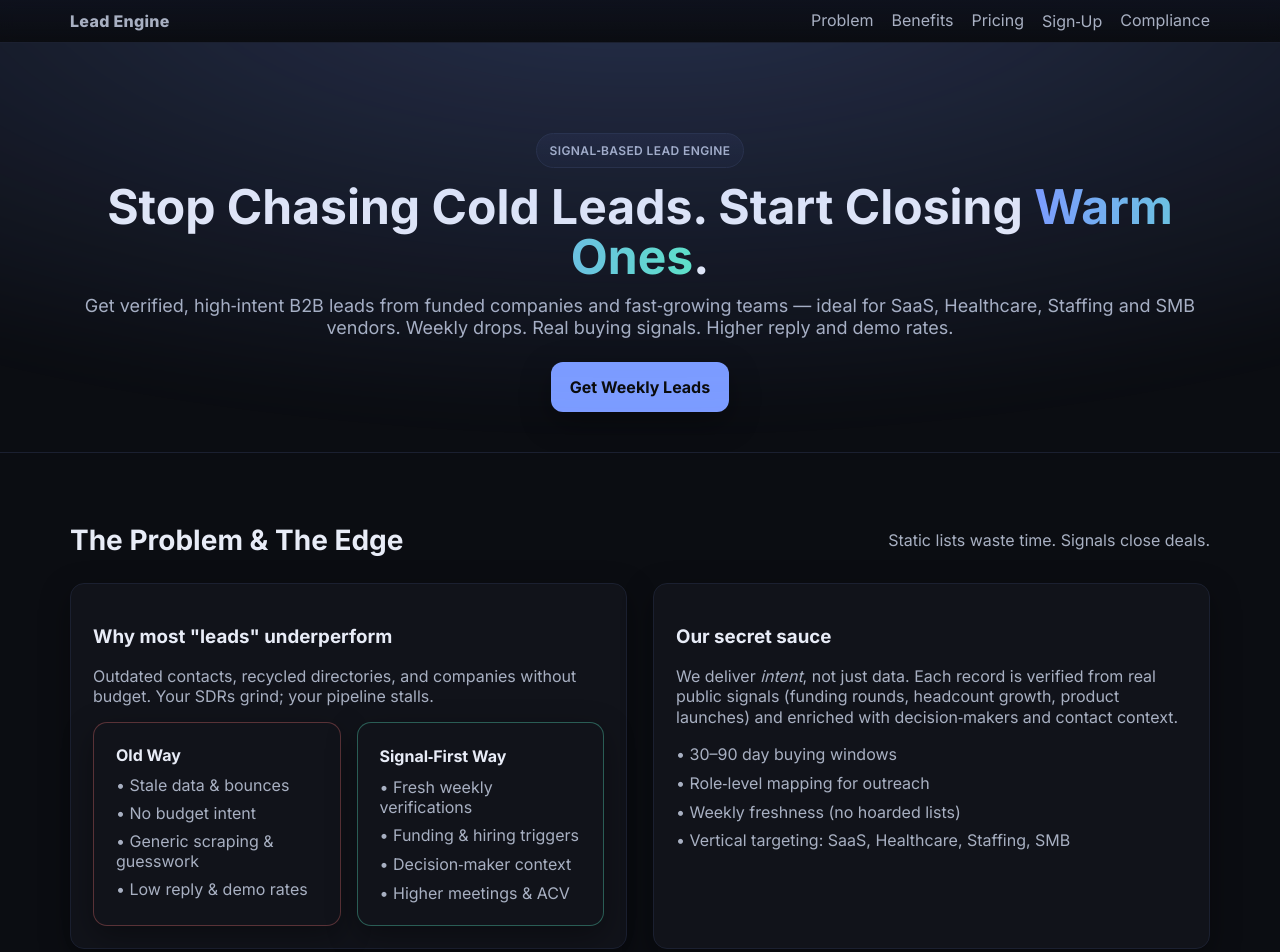
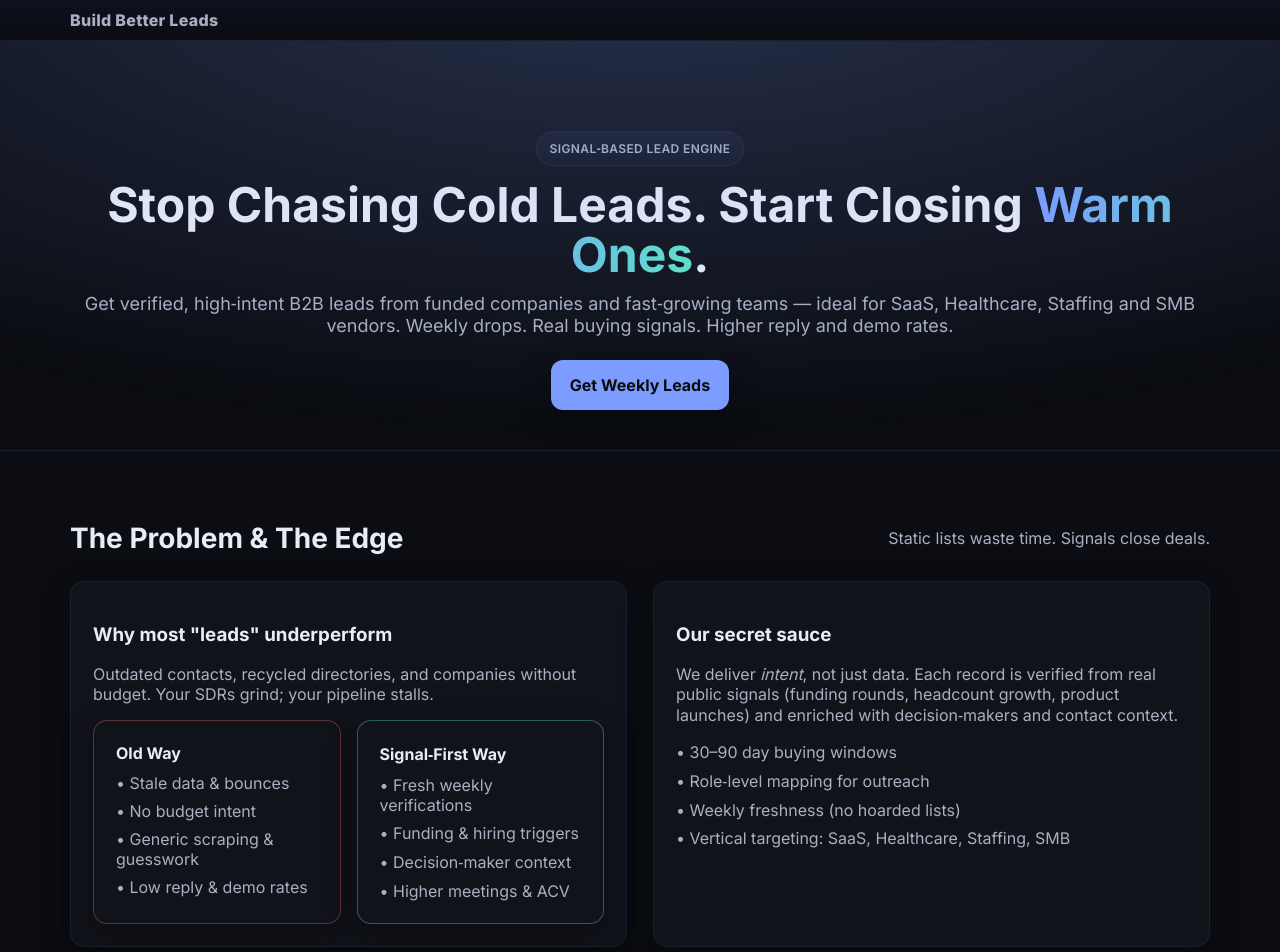
Before and after one commit to bryanp2020/buildbetterleads, a plain HTML site: page index.html in a window 1280 px wide. Shown: the top 952 px of the page. Drawn offline with Linux system fonts and the light colour scheme.

Commit message:
Update index.html

```diff
--- a/index.html
+++ b/index.html
@@ -177,14 +177,14 @@
   <a href="#main" class="skip-link">Skip to content</a>
   <nav class="topnav" aria-label="Primary">
     <div class="container">
-      <a href="/" class="brand">Lead Engine</a>
-      <ul>
+      <a href="/" class="brand">Build Better Leads</a>
+  <!--    <ul>
         <li><a href="#problem">Problem</a></li>
         <li><a href="#benefits">Benefits</a></li>
         <li><a href="#pricing">Pricing</a></li>
         <li><a href="#form-flow">Sign‑Up</a></li>
         <li><a href="#compliance">Compliance</a></li>
-      </ul>
+      </ul> -->
     </div>
   </nav>
   <!-- HEADER / HERO -->
```
